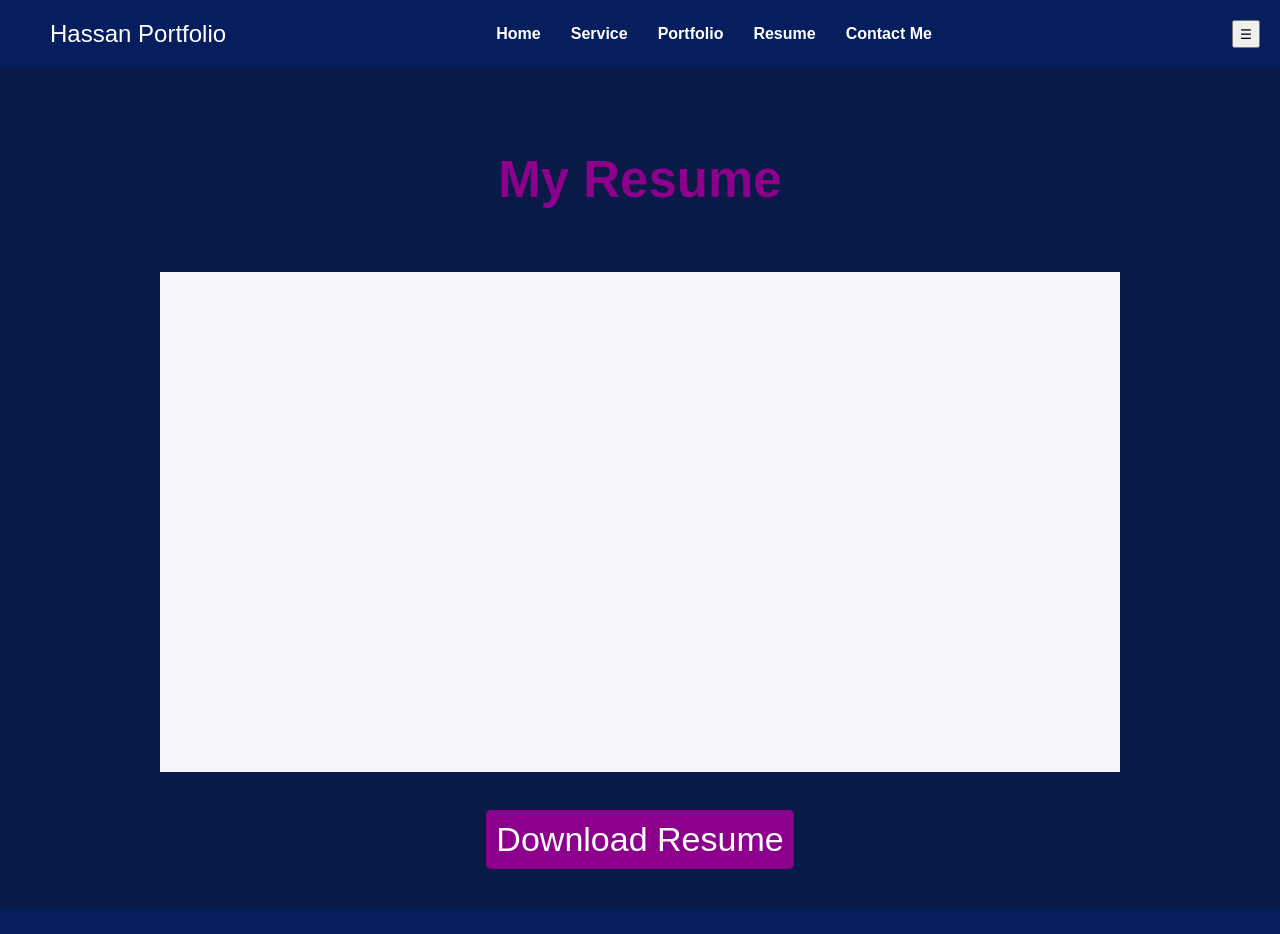
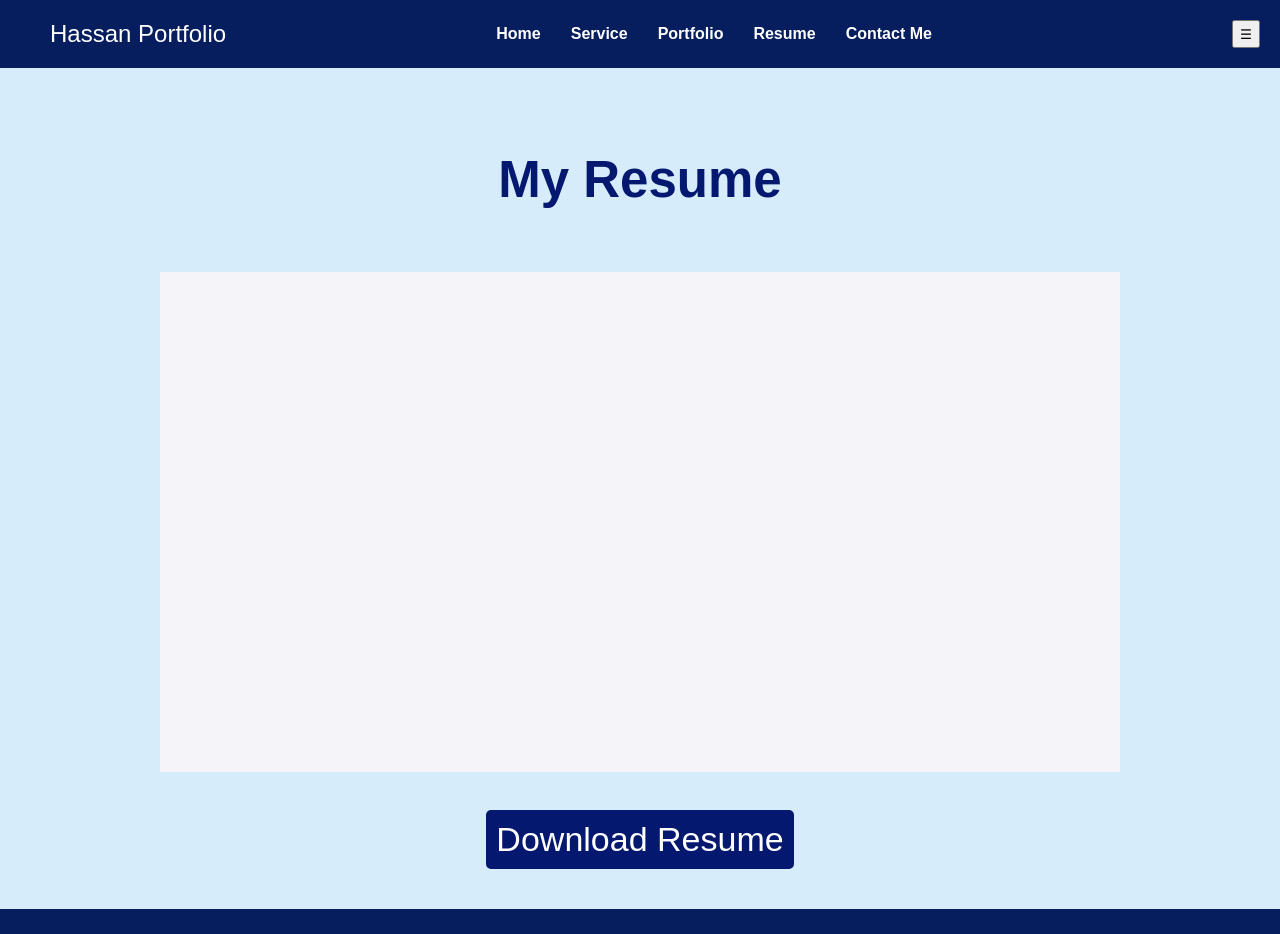
Before and after one commit to hassan-414/hassanportfolio, a React (Vite) app: page /resume in a window 1280 px wide. Shown: the top 934 px of the page. Built offline with nearby package versions, Linux system fonts and the light colour scheme.

Commit message:
Update Resume.css

```diff
--- a/src/pages/Resume.css
+++ b/src/pages/Resume.css
@@ -1,8 +1,8 @@
 .resume-container {
     text-align: center;
     padding: 40px;
-    background-color: #0a1a46;
-    color:  rgb(140, 0, 140);
+    background-color: rgb(214, 236, 251);
+    color:  #03186e;
     font-size: 34px;
     font-family: 'Montserrat', sans-serif;
   }
@@ -18,7 +18,7 @@
     display: inline-block;
     margin-top: 30px;
     padding: 10px;
-    background-color: rgb(140, 0, 140);
+    background-color:  #03186e;
     color: white;
     text-decoration: none;
     border-radius: 5px;
@@ -26,5 +26,5 @@
   }
 
   .download-btn:hover {
-    background-color: #5a1a99;
+    background-color: rgb(113, 189, 239);
   }
```
